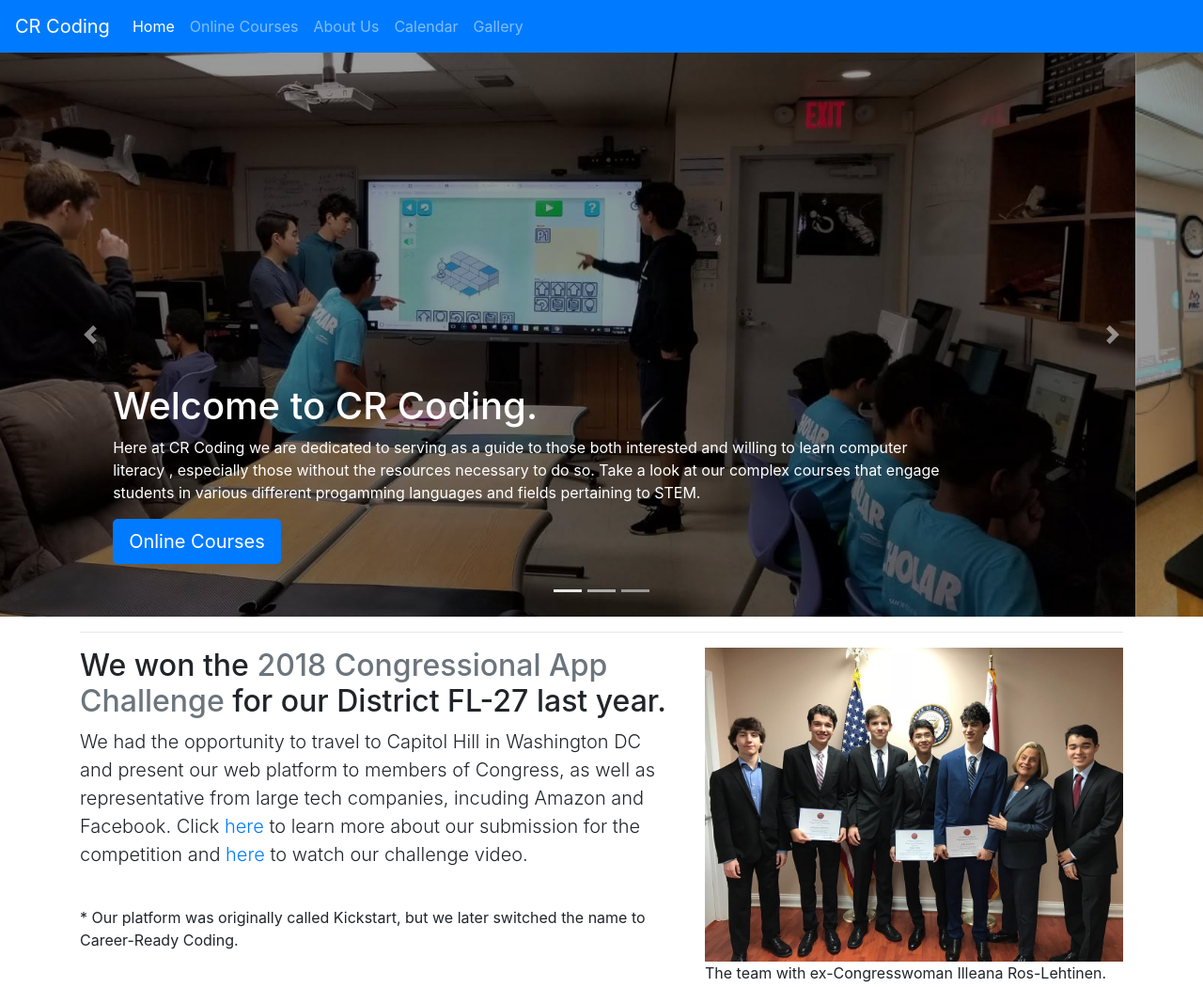
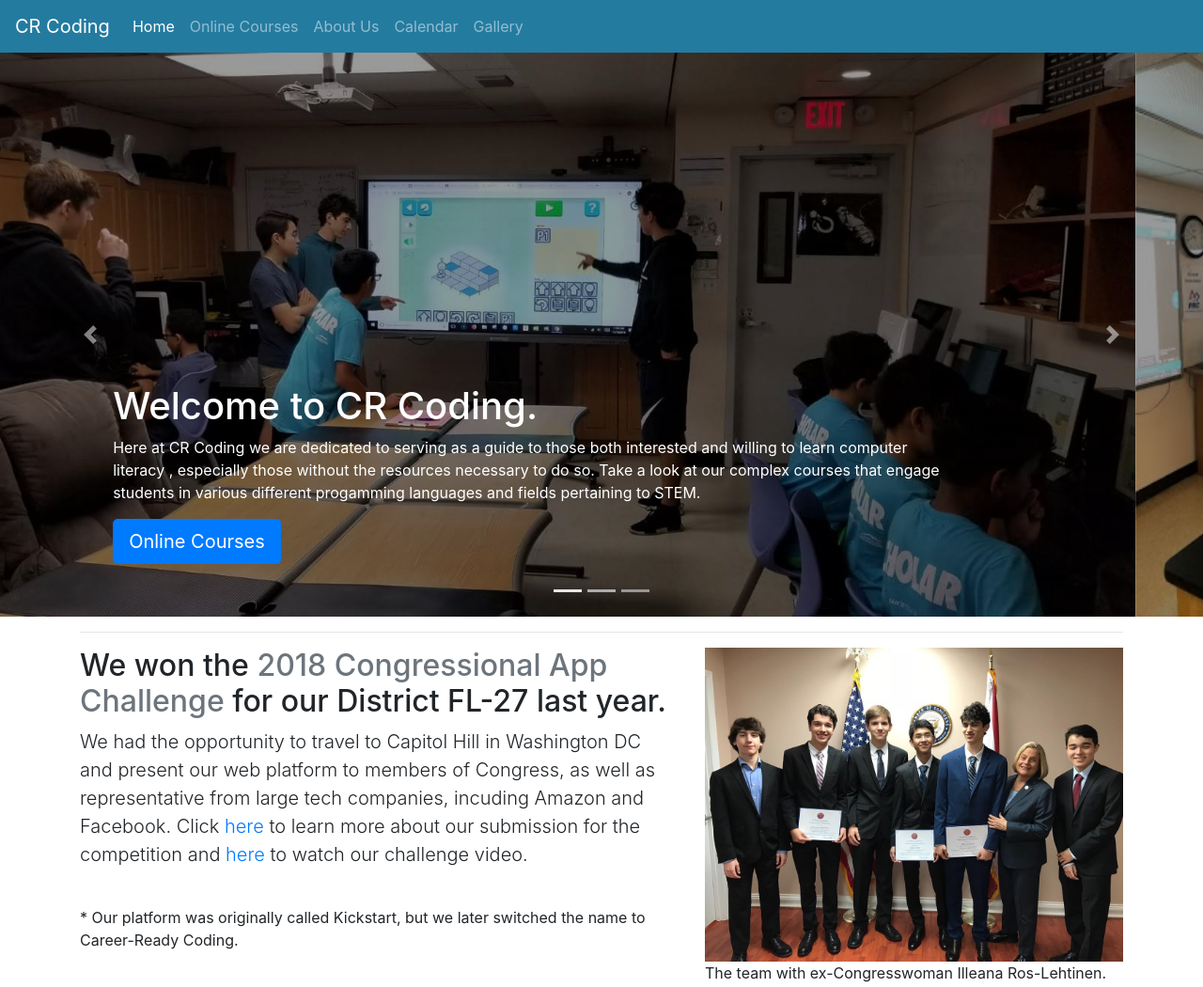
Before and after one commit to Sebastianq01/crcodingWebsiteOfficial, a plain HTML site: page index.html in a window 1280 px wide. Shown: the top 1050 px of the page at 94% size. Drawn offline with nearby package versions, Linux system fonts and the light colour scheme.

Commit message:
Nav Bar Change

```diff
--- a/index.html
+++ b/index.html
@@ -13,7 +13,7 @@
   </head>
   <body>
     <header>
-        <nav class="navbar navbar-expand-lg navbar-dark bg-primary">
+        <nav class="navbar navbar-expand-lg  navbar-dark" style="background-color: #247BA0;">
           <a class="navbar-brand" href="#">CR Coding</a>
           <button class="navbar-toggler" type="button" data-toggle="collapse" data-target="#navbarNav" aria-controls="navbarNav" aria-expanded="false" aria-label="Toggle navigation">
             <span class="navbar-toggler-icon"></span>
```
